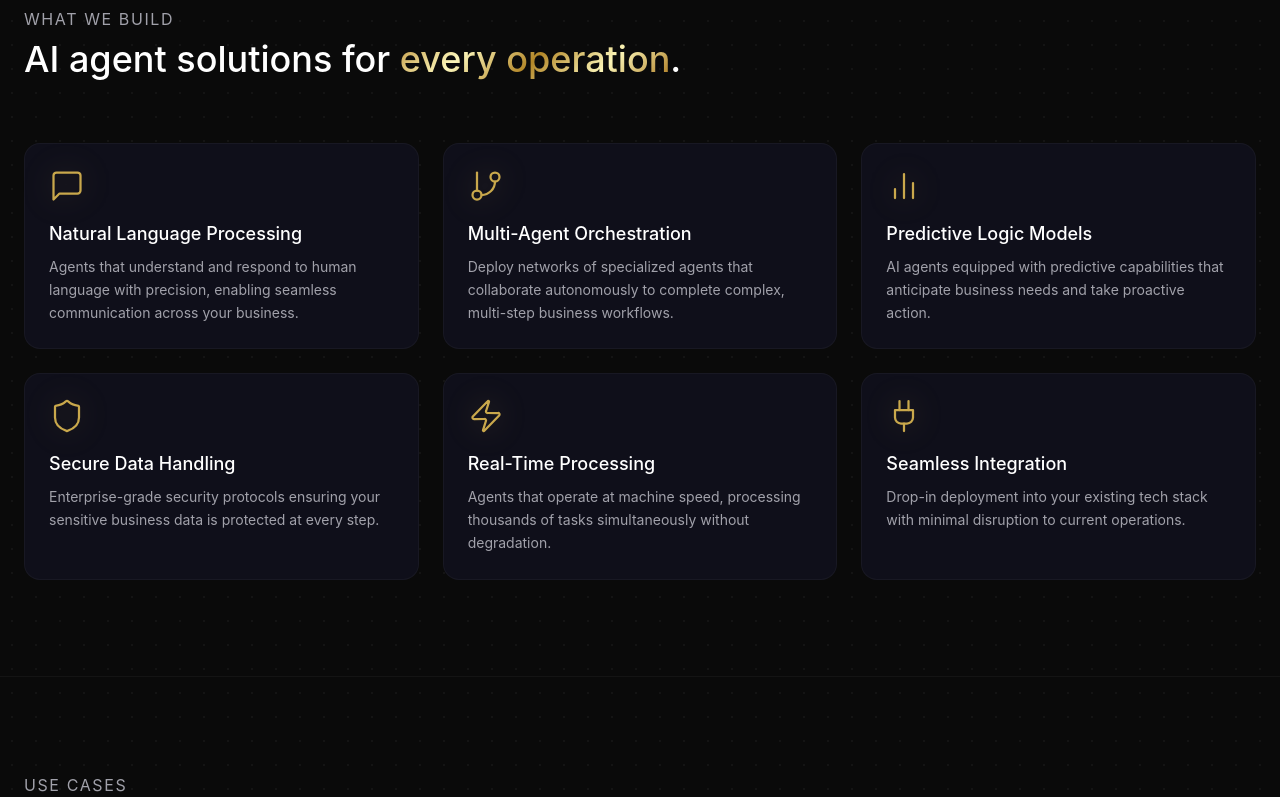
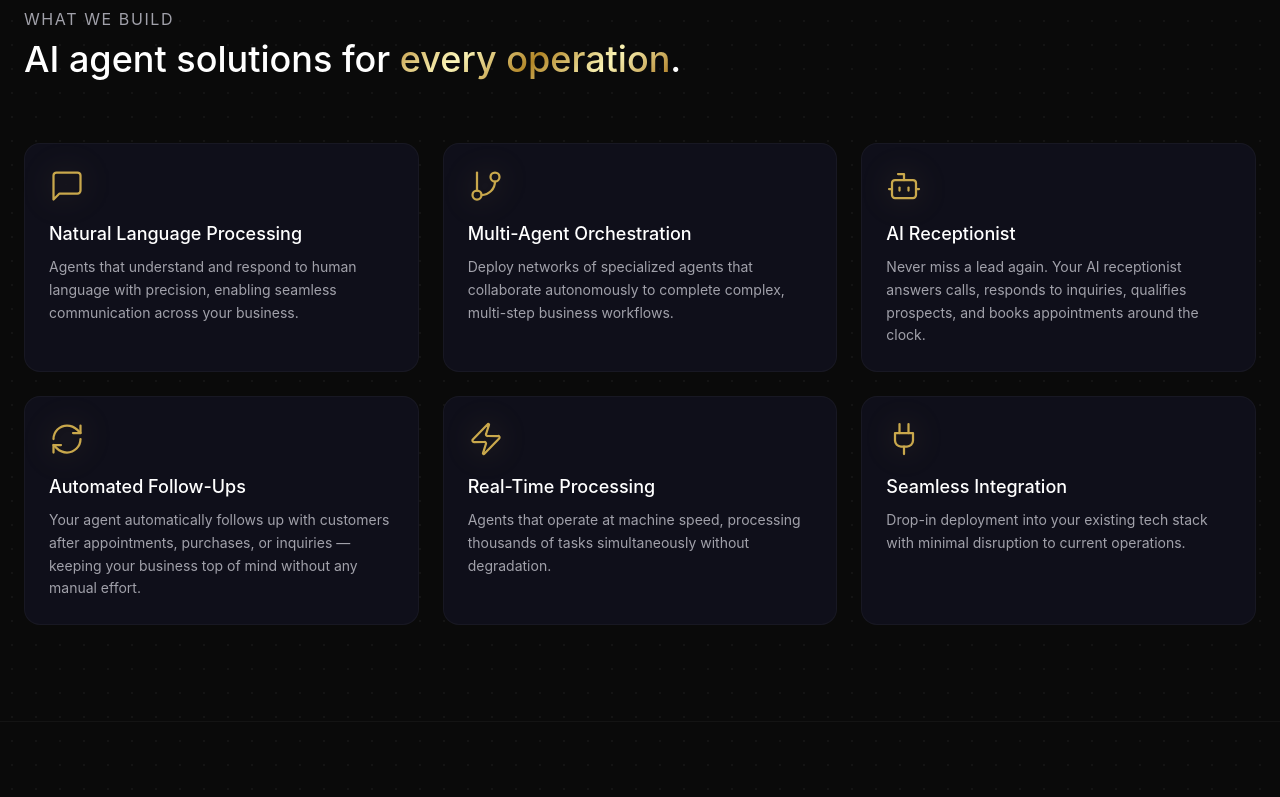
Before and after one commit to swilliams-vv/VisionaryVenturesLandingPage, a Next.js app: page /ai-agents in a window 1280 px wide. Shown: the part 711-1508 px from the top of the page. Built offline with nearby package versions, Linux system fonts and the light colour scheme.

Commit message:
Update page.js

```diff
--- a/app/ai-agents/page.js
+++ b/app/ai-agents/page.js
@@ -1,11 +1,11 @@
 import Nav from '../../components/Nav'
 import Footer from '../../components/Footer'
 import Link from 'next/link'
-import { MessageSquare, GitBranch, BarChart2, Shield, Zap, Plug } from 'lucide-react'
+import { MessageSquare, GitBranch, BarChart2, Zap, Plug, Bot, RefreshCw } from 'lucide-react'
 
 export const metadata = {
   title: 'AI Agent Development Services | Visionary Ventures',
-  description: 'Custom AI agent development services for business. We build autonomous AI agents that handle complex workflows, customer support, and data analysis 24/7.',
+  description: 'AI Agents are intelligent software assistants that work for your business around the clock. We build custom agents that handle customer inquiries, automate repetitive tasks, and process data.',
   keywords: 'AI agent development services, custom AI agent for business, AI agent consulting, build AI agent for business, AI agent implementation services, autonomous AI agent for business operations, AI agent solutions for companies, AI automation services for business, AI powered automation solutions, intelligent automation services, end to end business automation, AI driven process automation'
 }
 
@@ -15,8 +15,8 @@ const goldText = {background:gold,WebkitBackgroundClip:'text',WebkitTextFillColo
 const features = [
   { icon: MessageSquare, title: 'Natural Language Processing', desc: 'Agents that understand and respond to human language with precision, enabling seamless communication across your business.' },
   { icon: GitBranch, title: 'Multi-Agent Orchestration', desc: 'Deploy networks of specialized agents that collaborate autonomously to complete complex, multi-step business workflows.' },
-  { icon: BarChart2, title: 'Predictive Logic Models', desc: 'AI agents equipped with predictive capabilities that anticipate business needs and take proactive action.' },
-  { icon: Shield, title: 'Secure Data Handling', desc: 'Enterprise-grade security protocols ensuring your sensitive business data is protected at every step.' },
+  { icon: Bot, title: 'AI Receptionist', desc: 'Never miss a lead again. Your AI receptionist answers calls, responds to inquiries, qualifies prospects, and books appointments around the clock.' },
+  { icon: RefreshCw, title: 'Automated Follow-Ups', desc: 'Your agent automatically follows up with customers after appointments, purchases, or inquiries — keeping your business top of mind without any manual effort.' },
   { icon: Zap, title: 'Real-Time Processing', desc: 'Agents that operate at machine speed, processing thousands of tasks simultaneously without degradation.' },
   { icon: Plug, title: 'Seamless Integration', desc: 'Drop-in deployment into your existing tech stack with minimal disruption to current operations.' },
 ]
```
